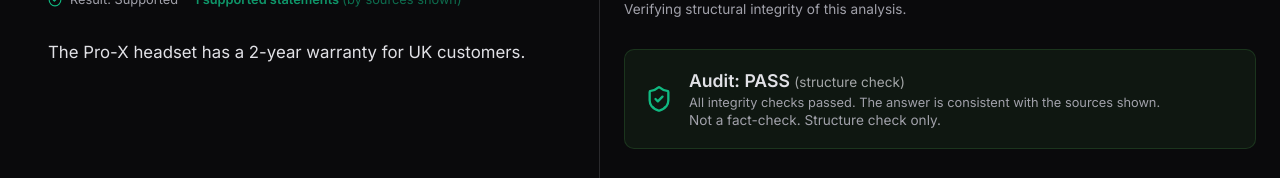
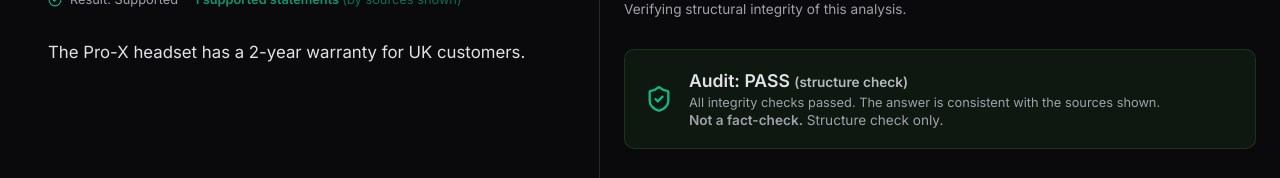
Before and after one commit to Qarait/trace-v01, a React (Vite) app: page / in a window 1280 px wide. Both pictures are taken after a click on the button "Audit". Shown: the part 149-327 px from the top of the page. Built offline with nearby package versions, Linux system fonts and the light colour scheme.

Commit message:
audit badge: no-wrap qualifier + bold disclaimer
- PASS/FAIL (structure check) in whiteSpace: nowrap span  can't be
  separated by line wrapping or tight crops
- 'Not a fact-check.' bolded for screenshot survivability
- 75/75 tests green

```diff
--- a/src/ui/AuditPanel.tsx
+++ b/src/ui/AuditPanel.tsx
@@ -43,7 +43,11 @@
                 {allPassed ? <ShieldCheck size={28} color="var(--node-retrieval)" /> : <ShieldX size={28} color="var(--node-invalid)" />}
                 <div>
                     <div style={{ fontSize: '1.1rem', fontWeight: 'bold', marginBottom: '4px' }}>
-                        Audit: {allPassed ? 'PASS' : 'FAIL'} <span style={{ fontWeight: 'normal', fontSize: '0.85rem', opacity: 0.7 }}>(structure check)</span>
+                        Audit:{' '}
+                        <span style={{ whiteSpace: 'nowrap' }}>
+                            {allPassed ? 'PASS' : 'FAIL'}{' '}
+                            <span style={{ fontWeight: 600, fontSize: '0.85rem', opacity: 0.8 }}>(structure check)</span>
+                        </span>
                     </div>
                     <div style={{ fontSize: '0.8rem', color: 'var(--text-secondary)' }}>
                         {allPassed
@@ -51,7 +55,7 @@
                             : 'One or more integrity checks failed. Review details below.'}
                     </div>
                     <div style={{ fontSize: '0.85rem', color: 'var(--text-secondary)', marginTop: '2px' }}>
-                        Not a fact-check. Structure check only.
+                        <span style={{ fontWeight: 600 }}>Not a fact-check.</span> Structure check only.
                     </div>
                 </div>
             </div>
```
